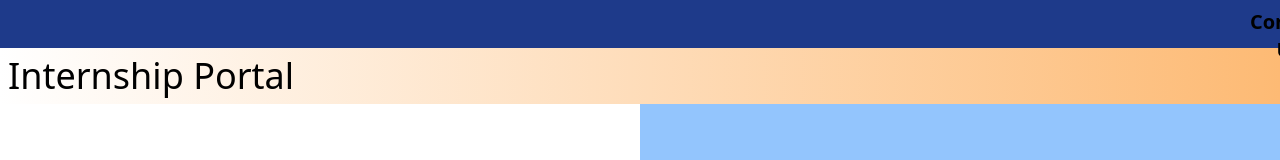
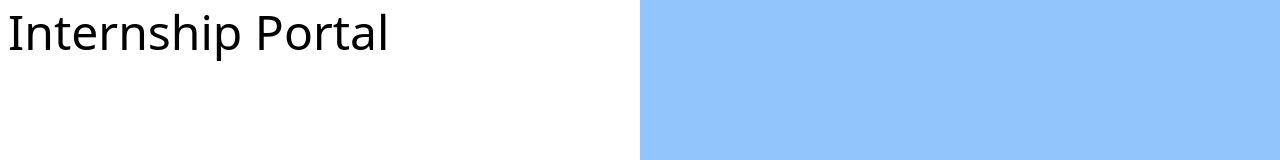
Before and after one commit to Prasham1710/Internship_portal, a React (Create React App) app in the folder client/: page / in a window 1280 px wide. Shown: the top 160 px of the page. Built offline with nearby package versions, Linux system fonts and the light colour scheme; grey boxes are pictures that could not be loaded.

Commit message:
start changes

```diff
--- a/client/src/App.js
+++ b/client/src/App.js
@@ -7,7 +7,7 @@ import Signup from './component/Signupa';
 const App = () => {
   return (
     <div>
-      <Navbar />
+
       <BrowserRouter><Routes>
       <Route path='/' element={<Start/>} />
       <Route path='/login' element={<Login/>}/>
--- a/client/src/component/Navbar.js
+++ b/client/src/component/Navbar.js
@@ -2,12 +2,8 @@ import React from 'react'
 
 const Navbar = () => {
   return (
-    <div className='h-12 bg-blue-900 font-bold text-xl py-2 pl-[1250px]'>
-        <div className='flex gap-4 '>
-            <button className='hover:underline'>Contact Us</button>
-            <p>|</p>
-            <button className='hover:underline'><a href='/login'>Login</a></button>
-        </div>
+    <div className=''>
+
     </div>
   )
 }
--- a/client/src/component/Start.js
+++ b/client/src/component/Start.js
@@ -4,13 +4,16 @@ const Start = () => {
   return (
 
 
-          <div className=' h-[656px] '>
-              <div className='text-4xl  h-14 pt-2   pl-2 bg-gradient-to-r from-white to-orange-300'>Internship Portal</div>
+          <div className=' h-full '>
+
           <div className='grid md:grid-cols-2 '>
+
               {/*Card*/}
               <div className='relative w-[700px] h-[552px] bg-white'>
+              <p className='pl-2 pt-2  text-5xl'>Internship Portal</p>
                   {/*overlay*/}
                    <div className='absolute w-full h-full pl-[250px] pt-[100px]'>
+
                   <img className='w-[200px] pl-[70px] h-[200px] pt-4 relative' src='https://thumbs.dreamstime.com/b/student-icon-vector-graduation-mortar-board-school-college-university-glyph-pictogram-male-person-profile-avatar-108392101.jpg'/>
 
                       <p className='text-6xl pt-[14px] pl-2 '>Applicant </p>
@@ -26,12 +29,12 @@ const Start = () => {
                   </div>
               {/*Card*/}
 
-              <div className='relative w-[900px] h-[600px] bg-blue-300 '>
+              <div className='relative w-[900px] h-screen bg-blue-300 '>
                   {/*overlay*/}
 
 
 
-                  <div className='absolute w-full h-full pl-[250px] pt-[100px]'>
+                  <div className='absolute w-full h-full pl-[250px] pt-[160px]'>
                   <img className='w-[200px] pl-[70px] h-[200px] pt-4 relative' src='https://thumbs.dreamstime.com/b/icon-agency-company-agency-178958770.jpg'/>
 
                       <p className=' text-6xl pt-[14px] pl-8 '>Recruiter </p>
```
